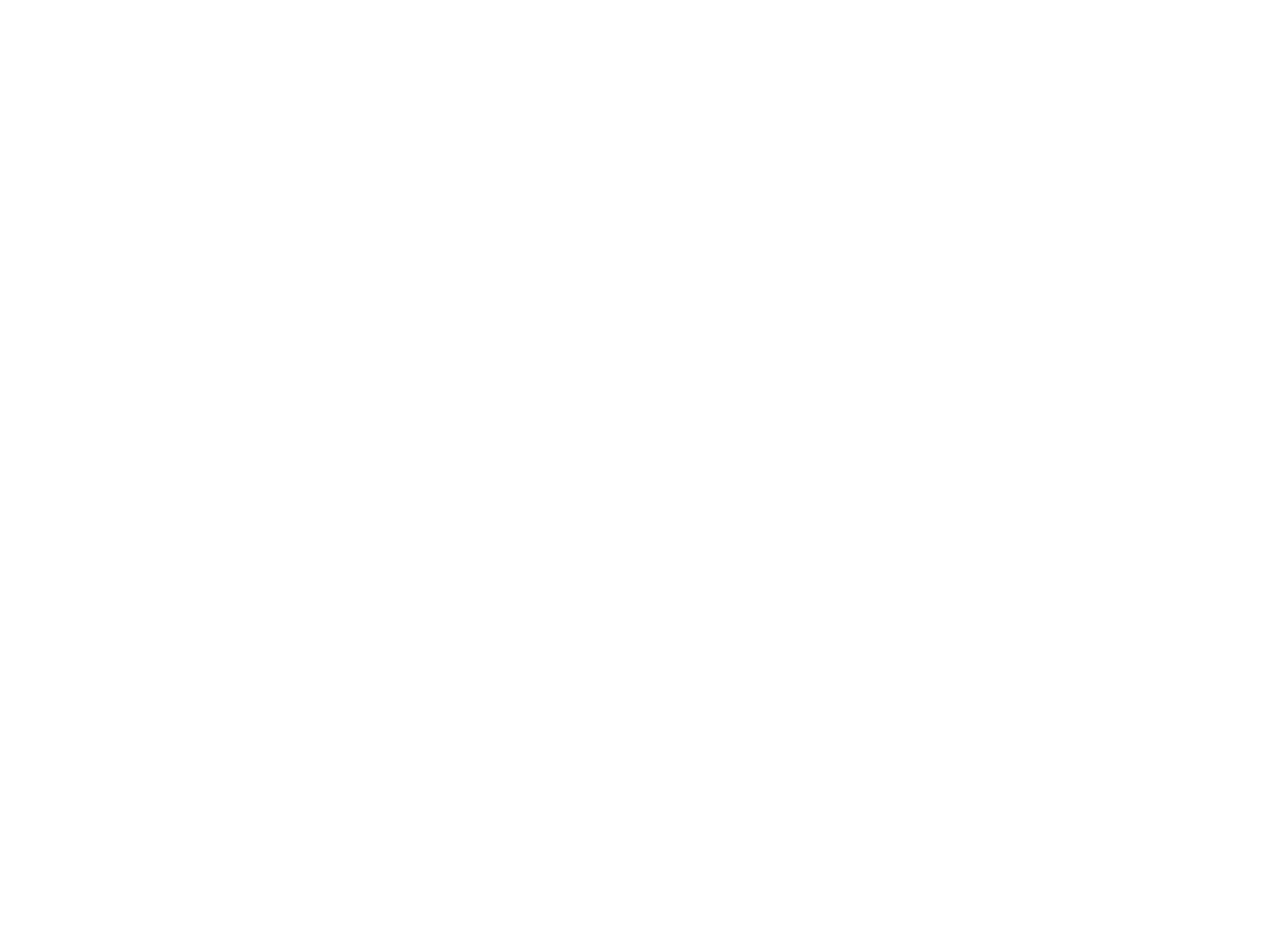
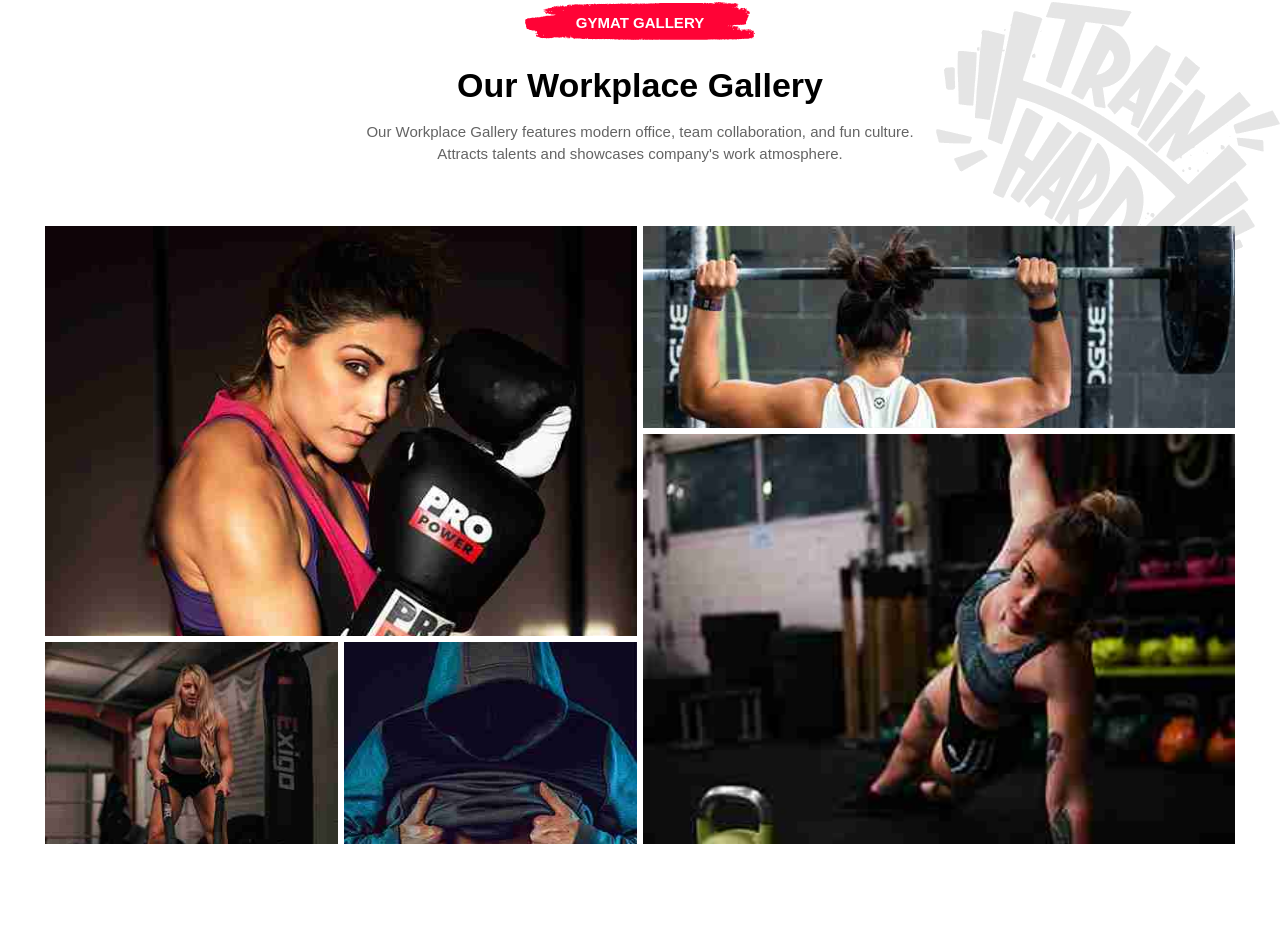
Before and after one commit to sina-olfati/gymate, a React (Create React App) app: page / in a window 1280 px wide. Shown: the part 5658-6600 px from the top of the page. Before the commit the page ends 5630 px from the top, so only its background shows below. Built offline with nearby package versions, Linux system fonts and the light colour scheme.

Commit message:
Pricing: done | bmi functionality

```diff
--- a/src/App.js
+++ b/src/App.js
@@ -1,8 +1,12 @@
 import About from "./components/About/About";
+import BmiCalc from "./components/BMI/BmiCalc";
+import Blog from "./components/Blog/Blog";
 import ChooseUs from "./components/ChooseUs/ChooseUs";
 import Featured from "./components/Featured/Featured";
+import Gallery from "./components/Gallery/Gallery";
 import Hero from "./components/Hero/Hero";
 import Navbar from "./components/Nav/Navbar";
+import Pricing from "./components/Pricing/Pricing";
 import Testimonials from "./components/Testimonials/Testimonials";
 import Trainers from "./components/Trainers/Trainers";
 
@@ -16,6 +20,10 @@ function App() {
       <ChooseUs />
       <Trainers />
       <Testimonials />
+      <Gallery />
+      <BmiCalc />
+      <Pricing />
+      <Blog />
     </>
   );
 }
--- a/src/components/BMI/BmiCalc.jsx
+++ b/src/components/BMI/BmiCalc.jsx
@@ -27,14 +27,13 @@ function BmiCalc() {
 
   return (
     <>
-      <section className="bmi-section py-[6rem] relative">
-        <div className="container page-padding ">
-          <span className="w-full h-full absolute bg-transparent min620:bg-[#00000063] top-0 left-0"></span>
-          <div className="text-white w-[52rem] min620:w-[100%] relative">
+      <section className="bmi-section py-[6rem]">
+        <div className="container page-padding">
+          <div className="text-white w-[52rem]">
             <h2 className="text-[4rem] font-bold leading-[1.1] mb-8">
               Let's Calculate Your <span className="text-[#FF0336]">BMI</span>
             </h2>
-            <p className="text-[16px] text-[#a1a1a1] min620:text-white">
+            <p className="text-[16px] text-[#a1a1a1]">
               Easily determine your body mass index with our accurate
               calculation tool.
             </p>
@@ -42,13 +41,13 @@ function BmiCalc() {
               <form className="flex w-full gap-6 h-[50px] mt-10 ">
                 <input
                   onChange={(e) => setWeight(e.target.value)}
-                  className="w-[50%] bg-transparent text-[14px] border-2 border-[#ffffff7d] pl-6 min450:bg-white min450:text-black"
+                  className="w-[50%] bg-transparent text-[14px] border-2 border-[#ffffff7d] pl-6"
                   type="text"
                   placeholder="Weight / kg"
                 ></input>
                 <input
                   onChange={(e) => setHeight(e.target.value)}
-                  className="w-[50%] bg-transparent text-[14px] border-2 border-[#ffffff7d] pl-6 min450:bg-white min450:text-black"
+                  className="w-[50%] bg-transparent text-[14px] border-2 border-[#ffffff7d] pl-6"
                   type="text"
                   placeholder="Height / cm"
                 ></input>
--- a/src/components/Blog/Blog.jsx
+++ b/src/components/Blog/Blog.jsx
@@ -4,17 +4,17 @@ import BlogBox from "./BlogBox";
 function Blog() {
   return (
     <>
-      <section id="blog" className="bg-white ">
+      <section className="bg-white ">
         <div className="container page-padding py-[10rem]">
           {/* title div -- */}
-          <div className="flex flex-col text-center relative items-center">
+          <div className="flex flex-col text-center relative w-[117rem]">
             <p className="text-white relative z-10 text-[15px] uppercase font-bold mb-8">
               latest blog
             </p>
             <img
               src={TitleRed}
               alt="text_bg"
-              className="w-[23rem] absolute -top-[10px]"
+              className="w-[23rem] absolute -top-[10px] left-[47rem] "
             />
 
             <h2 className="text-[3.4rem] font-bold mb-4">Our Recent News</h2>
@@ -25,25 +25,10 @@ function Blog() {
           </div>
 
           {/* blog boxes */}
-          <div className="flex gap-6 w-full mt-[5rem] md1200:justify-center flex-wrap">
-            <BlogBox
-              bgClass="box1Bg"
-              date="22.03.2022"
-              title="Yoga For Everyone in 2023"
-              description="This is program designed to make the practice of yoga beneficial for people of all ages, abilities, and backgrounds. "
-            />
-            <BlogBox
-              bgClass="box2Bg"
-              date="13.09.2022"
-              title="Getting Back Into CrossFit After Vacation"
-              description="Learn how to ease back into your CrossFit routine after a vacation with tips and strategies for success."
-            />
-            <BlogBox
-              bgClass="box3Bg"
-              date="28.06.2022"
-              title="Meet Fitness Ambassador Grace"
-              description="Get to know Grace, a fitness enthusiast and dedicated ambassador who is passionate about helping others reach their fitness goals."
-            />
+          <div className="flex gap-6 w-full">
+            <BlogBox />
+            <BlogBox />
+            <BlogBox />
           </div>
         </div>
       </section>
--- a/src/components/Blog/BlogBox.jsx
+++ b/src/components/Blog/BlogBox.jsx
@@ -1,32 +1,7 @@
-import { Link } from "react-router-dom";
-
-function BlogBox({ date, title, description }) {
-  const goTop = () => {
-    window.scrollTo({
-      top: 0,
-      behavior: "none",
-    });
-  };
+function BlogBox() {
   return (
     <>
-      <div className="w-[37rem] min540:w-[100%] shadow-xl flex flex-col px-[3rem] py-[5rem]">
-        {/* date */}
-        <p className="text-[15px] font-bold text-[#323232] border-[#323232] border-solid rounded-full border-[1px] w-fit px-5 py-2 mb-6">
-          {date}
-        </p>
-        {/* title */}
-        <h3 className="text-[22px] font-bold py-5">{title}</h3>
-        {/* desc */}
-        <p className="text-[15px] text-[#646464] font-medium">{description}</p>
-        {/* blog cta */}
-        <Link
-          to="/blog"
-          onClick={goTop}
-          className="text-[15px] uppercase font-bold mt-10 w-[16rem] h-[5rem] bg-[#FF0336] text-white text-center pt-[14px]"
-        >
-          Read more &nbsp; <i className="fa-solid fa-arrow-right"></i>
-        </Link>
-      </div>
+      <div className="w-1/3 shadow-xl flex flex-col"></div>
     </>
   );
 }
--- a/src/components/Pricing/Pricing.jsx
+++ b/src/components/Pricing/Pricing.jsx
@@ -10,18 +10,18 @@ import Img3 from "../../images/pricing/img3.jpg";
 function Pricing() {
   return (
     <>
-      <section id="pricing" className="pricing-section relative">
+      <section className="pricing-section relative">
         <div className="container page-padding py-[12rem] ">
           <img src={BgText} className="left-0 absolute" alt="bg_img" />
           {/* title div -- */}
-          <div className="flex flex-col text-center relative items-center">
+          <div className="flex flex-col text-center relative w-[117rem]">
             <p className="text-white relative z-10 text-[15px] uppercase font-bold mb-8">
               PRICING CHART
             </p>
             <img
               src={TitleRed}
               alt="text_bg"
-              className="w-[23rem] absolute -top-[10px] "
+              className="w-[23rem] absolute -top-[10px] left-[47rem] "
             />
 
             <h2 className="text-[3.4rem] font-bold mb-4">
@@ -33,7 +33,7 @@ function Pricing() {
             </p>
           </div>
           {/* pricing boxes */}
-          <div className="flex gap-10 mt-32 relative z-[2] md1000:flex-col md1000:items-center ">
+          <div className="flex gap-10 mt-32 relative z-[2]">
             <PricingBox img={Img1} price="39" />
             <PricingBox img={Img2} price="65" />
             <PricingBox img={Img3} price="100" />
--- a/src/components/Pricing/PricingBox.jsx
+++ b/src/components/Pricing/PricingBox.jsx
@@ -3,14 +3,14 @@ import MainButton from "../MainButton";
 function PricingBox({ img, price }) {
   return (
     <>
-      <div className="flex flex-col w-1/3 md1000:w-[40rem] bg-white shadow-xl relative min540:w-[100%]">
+      <div className="flex flex-col w-1/3 bg-white shadow-xl relative">
         <div
           style={{ transition: "all 0.3s" }}
           className="relative grayscale hover:grayscale-0"
         >
           <img src={img} alt="pricing_img" className="w-full h-full" />
-          <div className="absolute bg-white text-[20px] font-bold w-[25rem] text-center py-6 text-[#ff0336] -bottom-[18px] left-0 right-0 mx-auto">
-            Beginners
+          <div className="absolute bg-white text-[20px] font-bold w-[25rem] text-center py-6 text-[#ff0336] bottom-0 left-0 right-0 mx-auto">
+            Begginers
           </div>
         </div>
         <div className="flex flex-col items-center pt-[20px] pb-[50px]">
@@ -34,12 +34,11 @@ function PricingBox({ img, price }) {
           </div>
 
           <MainButton
-            color={`!text-white`}
+            color={`text-white`}
             bg={`bg-[#ff0336]`}
             text="purchase now"
-            arrowColor={`!text-white`}
+            arrowColor={`text-white`}
             cN="pricing-cta"
-            goTo="/contact"
           />
         </div>
       </div>
--- a/src/index.css
+++ b/src/index.css
@@ -505,6 +505,138 @@ body {
   height: 4px;
 }
 
+/* gallery grid */
+
+.gallery-grid {
+  display: grid;
+
+  grid-template-rows: 1fr 1fr 1fr;
+  grid-template-columns: 1fr 1fr 1fr 1fr;
+
+  gap: 6px;
+  height: 100%;
+
+}
+
+#item-0 {
+  height: 41rem;
+  width: 100%;
+  background-color: #DE89DD;
+  grid-row-start: 1;
+  grid-column-start: 1;
+
+  grid-row-end: 3;
+  grid-column-end: 3;
+
+  background-image: url('../src/images/gallery/img1.jpg');
+  object-fit: cover;
+  background-size: cover;
+  /* background-position: 0 510px; */
+  background-repeat: no-repeat;
+}
+
+#item-1 {
+
+  background-color: #F7D9AB;
+  grid-row-start: 1;
+  grid-column-start: 3;
+
+  grid-row-end: 2;
+  grid-column-end: 5;
+
+  background-image: url('../src/images/gallery/img2.jpg');
+  object-fit: cover;
+  background-size: cover;
+  background-position: 0px -131px;
+  background-repeat: no-repeat;
+}
+
+#item-2 {
+
+  background-color: #BC775E;
+  grid-row-start: 2;
+  grid-column-start: 3;
+
+  grid-row-end: 4;
+  grid-column-end: 5;
+
+  background-image: url('../src/images/gallery/img5.jpg');
+  object-fit: cover;
+  background-size: cover;
+  background-position: center;
+  background-repeat: no-repeat;
+
+}
+
+#item-3 {
+
+  background-color: #A89CE7;
+  grid-row-start: 3;
+  grid-column-start: 1;
+
+  grid-row-end: 4;
+  grid-column-end: 2;
+
+  background-image: url('../src/images/gallery/img3.jpg');
+  object-fit: cover;
+  background-size: cover;
+  /* background-position: 0 -13px; */
+  background-repeat: no-repeat;
+
+}
+
+#item-4 {
+
+  background-color: #DC9F7C;
+  grid-row-start: 3;
+  grid-column-start: 2;
+
+  grid-row-end: 4;
+  grid-column-end: 3;
+
+  background-image: url('../src/images/gallery/img4.jpg');
+  object-fit: cover;
+  background-size: cover;
+  /* background-position: 0 -81px; */
+  background-repeat: no-repeat;
+
+}
+
+/* bmi section */
+
+.bmi-section {
+  background-image: url('../src/images/bmi/background.jpg');
+  object-fit: cover;
+  background-size: cover;
+  background-position: center right;
+  background-repeat: no-repeat;
+}
+
+/* price section */
+
+.pricing-section {
+  background-image: url('../src/images/pricing/background.jpg');
+  object-fit: cover;
+  background-size: cover;
+  background-position: center;
+  background-repeat: no-repeat;
+}
+
+.pricing-cta {
+  transition: all 0.4s;
+  margin-top: 4rem;
+}
+
+.pricing-cta::after {
+  border: 2px solid #ff03353b;
+
+}
+
+.pricing-cta:hover:after {
+  border: 2px solid #FF0336;
+}
+
+
 /* scrollbar ------------------------- */
 
 /* Firefox */
```
